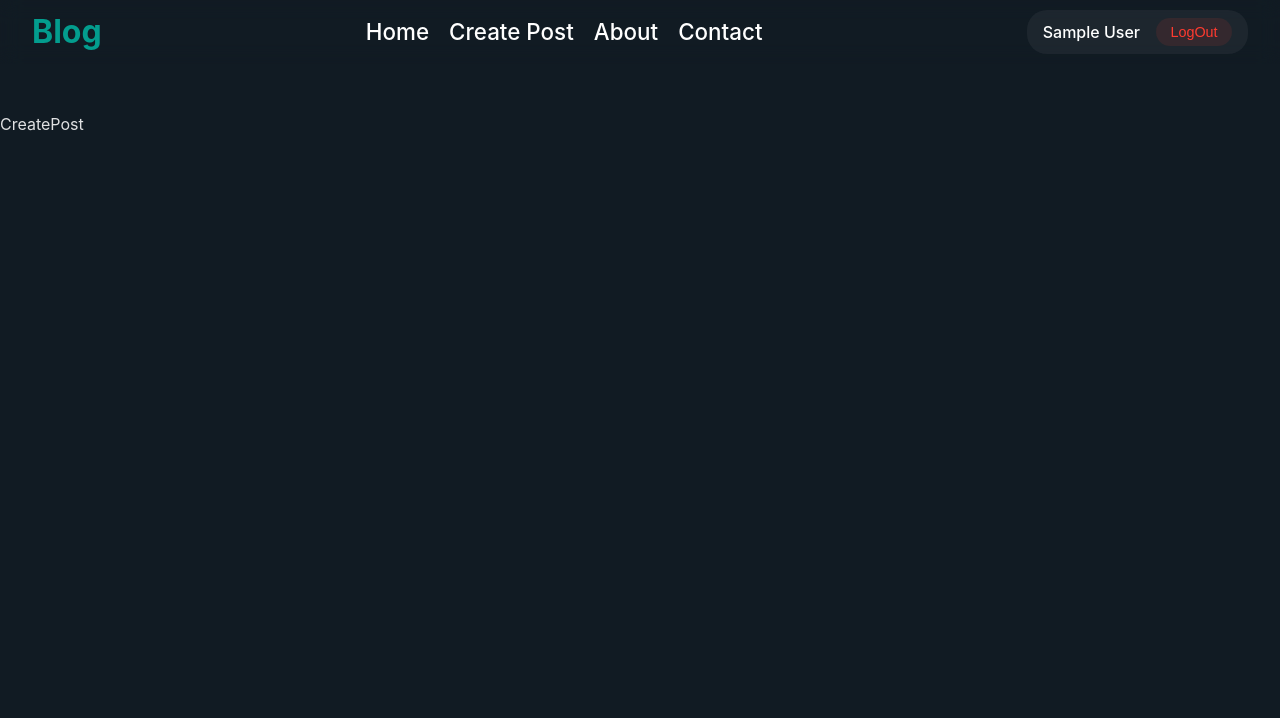
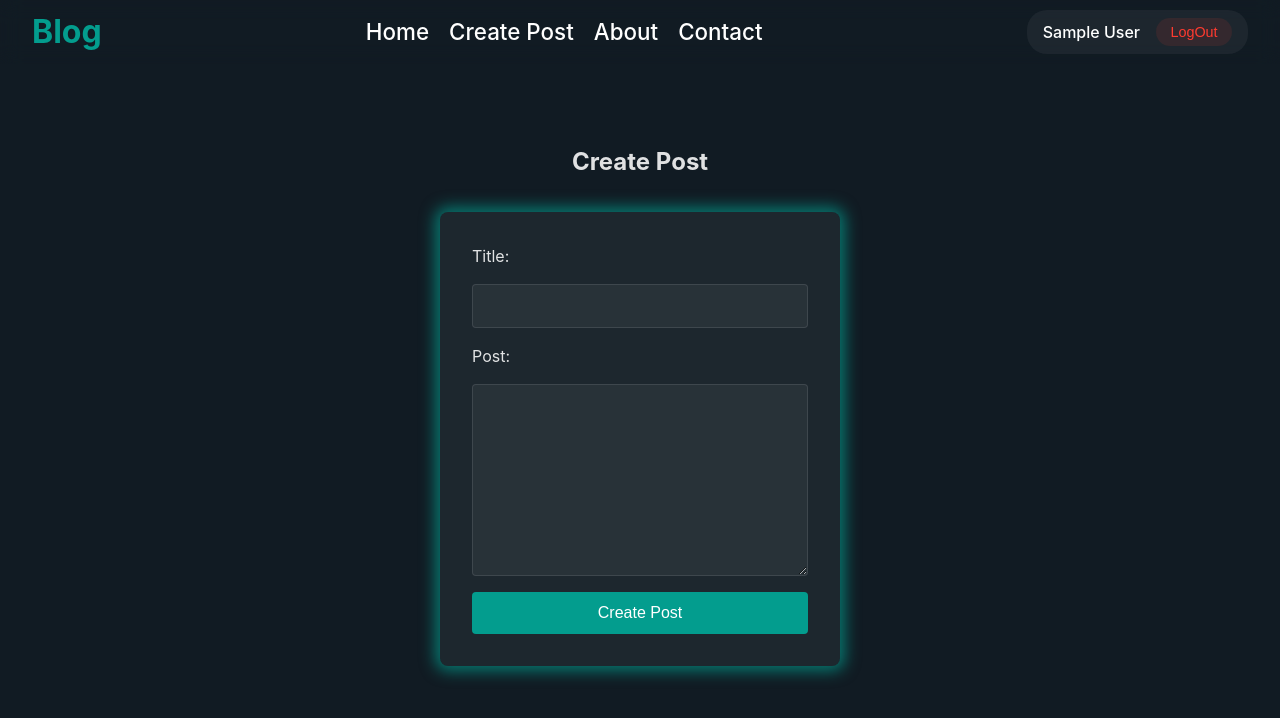
Before and after one commit to MarioSmilcic/blog_firebase, a React (Vite) app: page /create-post in a window 1280 px wide. Shown: the top 718 px of the page. Built offline with nearby package versions, Linux system fonts and the light colour scheme; no server answers; sample sign-in values are in the browser's storage.

Commit message:
added create-post page

```diff
--- a/src/features/CreatePost/CreatePost.jsx
+++ b/src/features/CreatePost/CreatePost.jsx
@@ -1,5 +1,47 @@
+import "./createPost.styles.css";
+import { useState } from "react";
+
 const CreatePost = () => {
-  return <div>CreatePost</div>;
+  const [title, setTitle] = useState("");
+  const [post, setPost] = useState("");
+
+  const createPostHandler = (e) => {
+    e.preventDefault();
+
+    const newPost = { id: Math.random(), title: title, post: post };
+    setPost(...post, newPost);
+    setTitle("");
+    setPost("");
+    console.log(newPost);
+  };
+
+  return (
+    <div className="createPost">
+      <h2>Create Post</h2>
+      <form onSubmit={createPostHandler} className="createPost-form">
+        <div className="createPost-input">
+          <label htmlFor="title">Title:</label>
+          <input
+            type="text"
+            id="title"
+            onChange={(e) => setTitle(e.target.value)}
+            value={title}
+          />
+        </div>
+        <div className="createPost-input">
+          <label htmlFor="post">Post:</label>
+          <textarea
+            className="createPost-area"
+            name="text"
+            id="post"
+            onChange={(e) => setPost(e.target.value)}
+            value={post}
+          ></textarea>
+        </div>
+        <button>Create Post</button>
+      </form>
+    </div>
+  );
 };
 
 export default CreatePost;
--- /dev/null
+++ b/src/features/CreatePost/createPost.styles.css
@@ -0,0 +1,30 @@
+.createPost {
+  display: flex;
+  flex-direction: column;
+  align-items: center;
+  justify-content: center;
+  padding: 2em;
+  gap: 2em;
+}
+.createPost-form {
+  display: flex;
+  flex-direction: column;
+  gap: 1em;
+  width: 100%;
+  max-width: 400px;
+  background-color: #ffffff0d;
+  padding: 2em;
+  border-radius: 8px;
+
+  box-shadow: 0 0 15px 5px rgba(3, 157, 142, 0.7);
+}
+.createPost-input {
+  display: flex;
+  flex-direction: column;
+  gap: 1em;
+}
+.createPost-area {
+  resize: vertical;
+  min-height: 12em;
+  max-height: 21em;
+}
--- a/src/features/LogIn/login.style.css
+++ b/src/features/LogIn/login.style.css
@@ -1,25 +1,18 @@
-/* .login {
-  display: flex;
-  flex-direction: column;
-  place-items: center;
-  gap: 1em;
-} */
-
 .login {
   display: flex;
   justify-content: center;
   align-items: center;
-  /* min-height: calc(100vh - 7em); */
   padding: 1em;
 }
 
 .login-form {
-  background-color: rgba(255, 255, 255, 0.05);
+  background-color: #ffffff0d;
   padding: 2em;
   border-radius: 8px;
   width: 100%;
   max-width: 400px;
-  box-shadow: 0 4px 6px rgba(0, 0, 0, 0.1);
+
+  box-shadow: 0 0 15px 5px rgba(3, 157, 142, 0.7);
 }
 
 .login-form h2 {
@@ -36,41 +29,12 @@
 }
 
 .error-message {
-  background-color: rgba(255, 0, 0, 0.1);
+  background-color: #ff00001a;
   color: #ff6b6b;
   padding: 0.75em;
   border-radius: 4px;
   margin-bottom: 1em;
   text-align: center;
-}
-
-input {
-  padding: 0.75em;
-  border: 1px solid rgba(255, 255, 255, 0.1);
-  border-radius: 4px;
-  background-color: rgba(255, 255, 255, 0.05);
-  color: white;
-  font-size: 1rem;
-}
-
-input:focus {
-  outline: none;
-  border-color: #039d8e;
-}
-
-button {
-  padding: 0.75em;
-  border: none;
-  border-radius: 4px;
-  background-color: #039d8e;
-  color: white;
-  font-size: 1rem;
-  cursor: pointer;
-  transition: background-color 0.2s;
-}
-
-button:hover {
-  background-color: #027e73;
 }
 
 .toggle-auth {
@@ -105,7 +69,7 @@ button:hover {
   top: 50%;
   width: 45%;
   height: 1px;
-  background-color: rgba(255, 255, 255, 0.1);
+  background-color: #ffffff1a;
 }
 
 .divider::before {
@@ -137,29 +101,6 @@ button:hover {
   padding-left: 0.5em;
 }
 
-input {
-  padding: 0.75em;
-  border: 1px solid rgba(255, 255, 255, 0.1);
-  border-radius: 4px;
-  background-color: rgba(255, 255, 255, 0.05);
-  color: white;
-  font-size: 1rem;
-  transition: border-color 0.2s ease;
-}
-
-input:focus {
-  outline: none;
-  border-color: #039d8e;
-}
-
-input.error {
-  border-color: #ff6b6b;
-}
-
-input.error:focus {
-  border-color: #ff6b6b;
-}
-
 .submit-button {
   width: 100%;
   padding: 0.75em;
@@ -176,7 +117,3 @@ input.error:focus {
 .submit-button:hover {
   background-color: #027e73;
 }
-
-form {
-  width: 100%;
-}
--- a/src/index.css
+++ b/src/index.css
@@ -28,3 +28,43 @@ h1 {
   font-size: 3.2em;
   line-height: 1.1;
 }
+
+input,
+textarea {
+  padding: 0.75em;
+  border: 1px solid rgba(255, 255, 255, 0.1);
+  border-radius: 4px;
+  background-color: rgba(255, 255, 255, 0.05);
+  color: white;
+  font-size: 1rem;
+  transition: border-color 0.2s ease;
+}
+
+input:focus,
+textarea:focus {
+  outline: none;
+  border-color: #039d8e;
+}
+
+input.error {
+  border-color: #ff6b6b;
+}
+
+input.error:focus {
+  border-color: #ff6b6b;
+}
+
+button {
+  padding: 0.75em;
+  border: none;
+  border-radius: 4px;
+  background-color: #039d8e;
+  color: white;
+  font-size: 1rem;
+  cursor: pointer;
+  transition: background-color 0.2s;
+}
+
+button:hover {
+  background-color: #027e73;
+}
```
